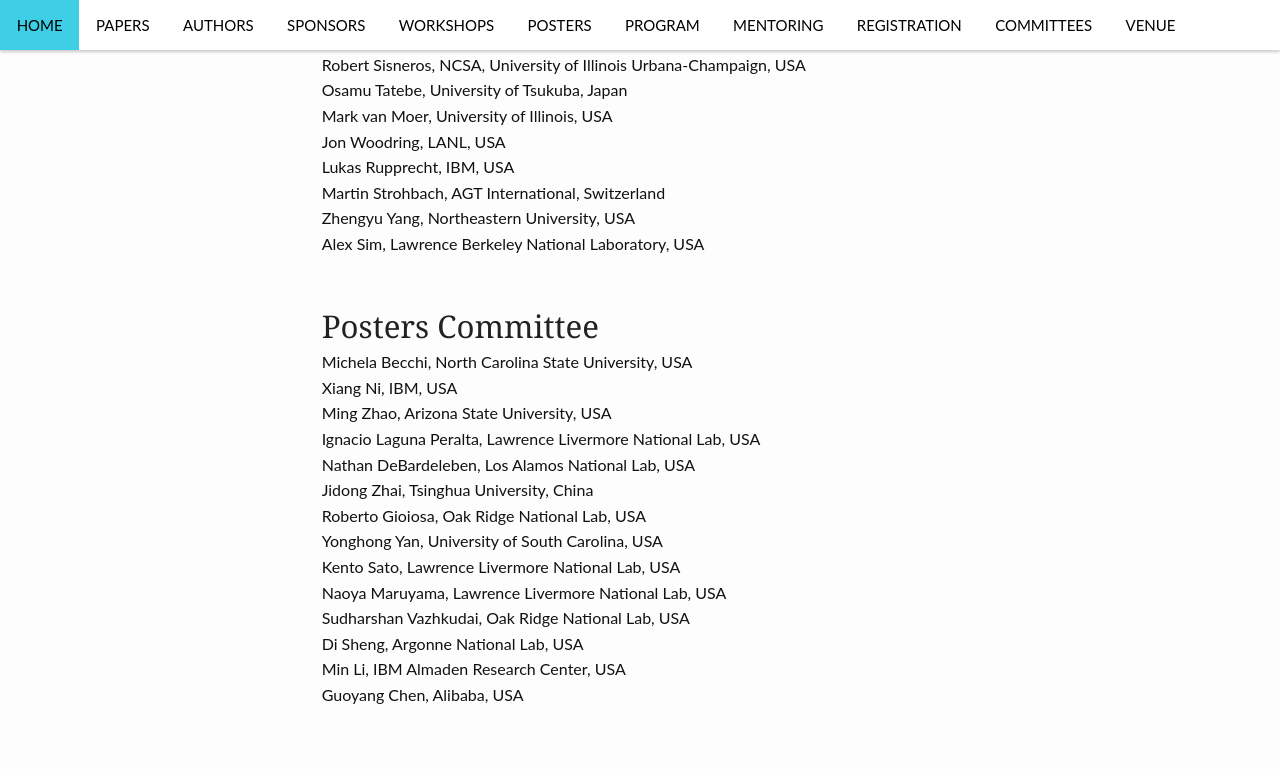
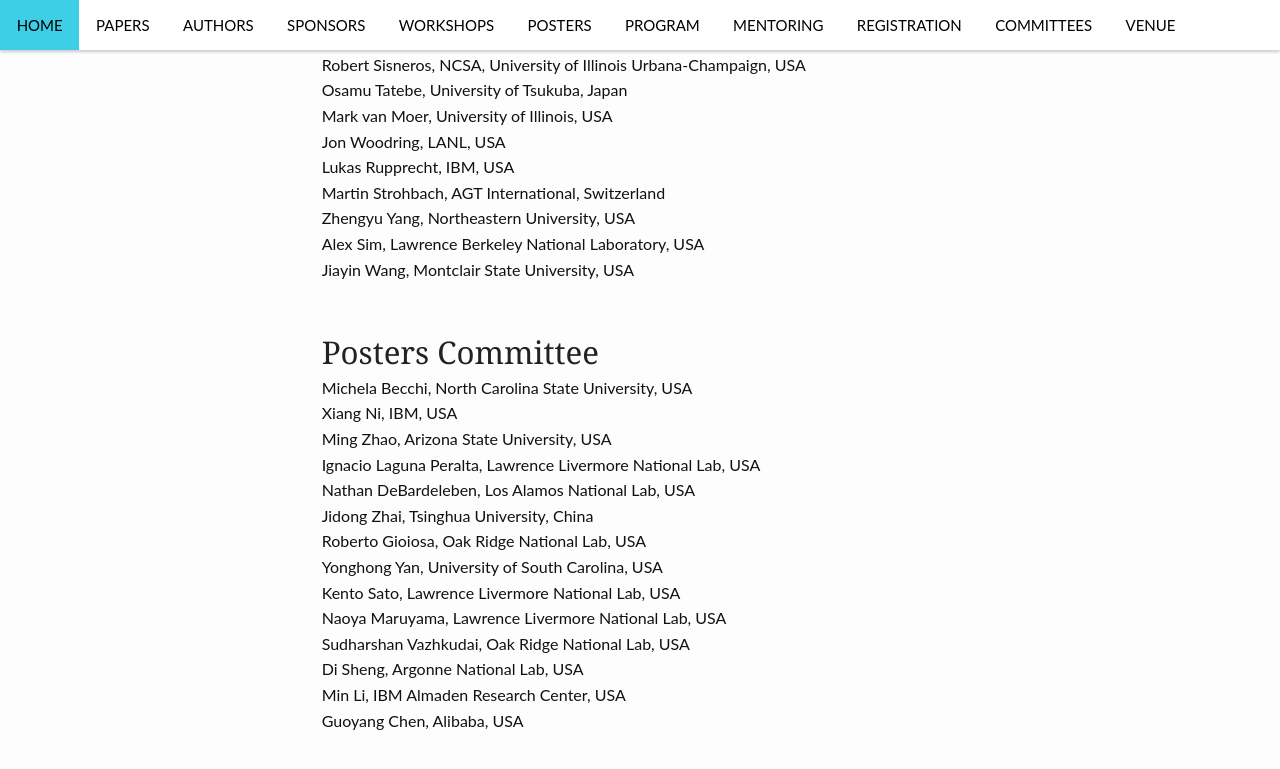
Before and after one commit to cluster2018/cluster2018, a Jekyll site: the page built from committees/index.md, in a window 1280 px wide and 900 px high, scrolled down 5314 px. Shown: the top 769 px of the window. Built offline with Jekyll 4.4.1, drawn with Linux system fonts in a browser that asks for light colours.

Commit message:
Updated committees

```diff
--- a/committees/index.md
+++ b/committees/index.md
@@ -198,6 +198,7 @@ Lukas Rupprecht, IBM, USA
 Martin Strohbach, AGT International, Switzerland
 Zhengyu Yang, Northeastern University, USA
 Alex Sim, Lawrence Berkeley National Laboratory, USA
+Jiayin	Wang, Montclair State University, USA
 
 ## Posters Committee
 Michela Becchi, North Carolina State University, USA
```
